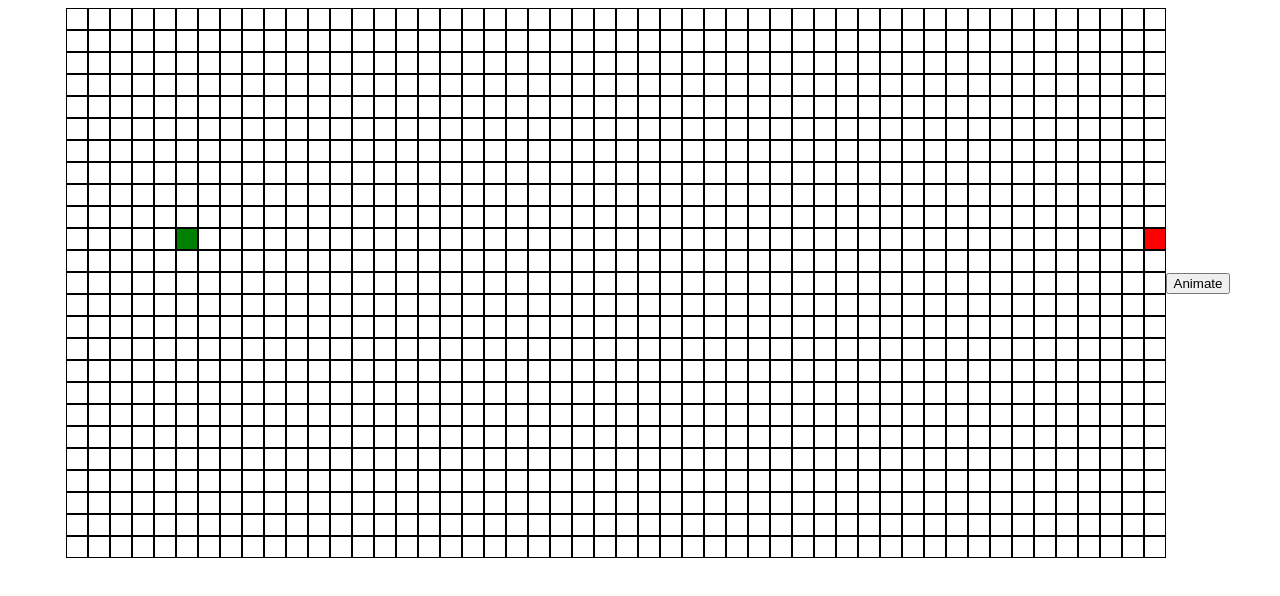
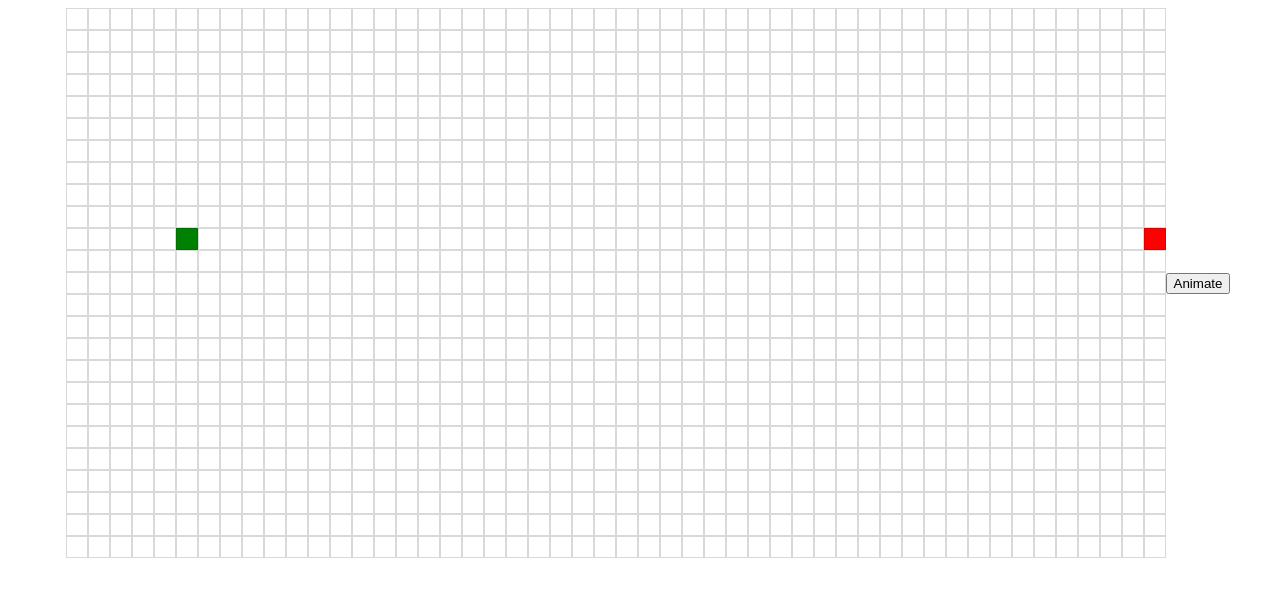
Before and after one commit to triettruong1/pathfinding-visualizer, a React (Vite) app: page / in a window 1280 px wide. Shown: the top 596 px of the page. Built offline with nearby package versions, Linux system fonts and the light colour scheme.

Commit message:
refactoring

```diff
--- a/src/Algorithm/Dijkstra.ts
+++ b/src/Algorithm/Dijkstra.ts
@@ -10,12 +10,13 @@ export function dijkstra(grid: Node[][], startNode: Node, finishNode: Node) {
         const closestNode = unvisitedNodes.shift();
         if (closestNode) {
             if (closestNode.isWall) continue;
+            if (closestNode.distance === 8888) return visitedNodes;
             closestNode.isVisited = true;
             visitedNodes.push(closestNode);
             updateUnvisitedNeighbors(closestNode, grid);
         }
+
         if (closestNode === finishNode) return visitedNodes;
-
 
     }
 }
--- a/src/App.css
+++ b/src/App.css
@@ -11,7 +11,7 @@
 }
 
 .grid {
-	border: 1px solid black;
+	border: 1px solid #13111128;
 	width: 20px;
 	height: 20px;
 }
@@ -25,9 +25,75 @@
 }
 
 .visited {
-	background: blue;
+	animation-name: visitedAnimation;
+	animation-duration: 1s;
+	animation-timing-function: ease-in;
+	animation-fill-mode: forwards;
 }
 
 .wall {
-	background: gray;
+	background: rgb(63, 57, 57);
+	animation-name: drawWallAnimation;
+	animation-duration: .3s;
+	animation-timing-function: linear;
+
 }
+
+.shortest-path {
+	background: rgba(226, 241, 17, 0.863);
+}
+
+@keyframes drawWallAnimation {
+	0% {
+		transform: scale(1);
+		opacity: 0.3;
+	}
+
+	25% {
+		transform: scale(1.3);
+		opacity: 0.5;
+	}
+
+	50% {
+		transform: scale(1.5);
+		opacity: 0.65;
+	}
+
+	75% {
+		transform: scale(1.2);
+		opacity: 0.75;
+	}
+
+	100% {
+		transform: scale(1);
+		opacity: 1;
+	}
+}
+
+
+
+
+@keyframes visitedAnimation {
+	0% {
+		transform: scale(0.3);
+		background-color: rgba(222, 243, 29, 0.75);
+		border-radius: 100%;
+	}
+
+	50% {
+		transform: scale(0.7);
+		border-radius: 75%;
+		background-color: rgba(77, 206, 26, 0.822);
+	}
+
+	75% {
+		transform: scale(0.9);
+		border-radius: 35%;
+		background-color: rgb(202, 125, 89);
+	}
+
+	100% {
+		transform: scale(1);
+		background-color: rgb(212, 167, 83);
+	}
+}
--- a/src/App.tsx
+++ b/src/App.tsx
@@ -51,9 +51,7 @@ const App: React.FC = () => {
   const visualizeDijkstra = () => {
     const [START_X, START_Y] = START_POS
     const [END_X, END_Y] = END_POS;
-    console.log(board);
     updateBoard();
-    console.log(board);
     const startNode = board[START_X][START_Y];
     const endNode = board[END_X][END_Y];
     const visitedNodesInOrder: Node[] | undefined = dijkstra(board, startNode, endNode);
@@ -65,6 +63,11 @@ const App: React.FC = () => {
     if (!visitedNodesInOrder) return console.log("error");
     for (let step = 0; step < visitedNodesInOrder.length; step++) {
       const element = visitedNodesInOrder[step];
+      if (step === visitedNodesInOrder.length) {
+        setTimeout(() => {
+
+        }, step * 10)
+      }
       if (step === visitedNodesInOrder.length) return;
       setTimeout(() => {
         const { coordinate } = visitedNodesInOrder[step];
@@ -72,7 +75,18 @@ const App: React.FC = () => {
         const nodeEle = nodeRefs.current[node_X][node_Y];
         nodeEle.className = 'grid visited';
 
-      }, step * 10)
+      }, step * 5)
+    }
+  }
+
+  const animateShortestPath = (nodesInShortestPathOrder: Node[]) => {
+    for (let step = 0; step < nodesInShortestPathOrder.length; step++) {
+      setTimeout(() => {
+        const { coordinate } = nodesInShortestPathOrder[step];
+        const [node_X, node_Y] = coordinate;
+        const nodeEle = nodeRefs.current[node_X][node_Y];
+        nodeEle.className = 'grid shortest-path';
+      }, 50 * step);
     }
   }
 
```
